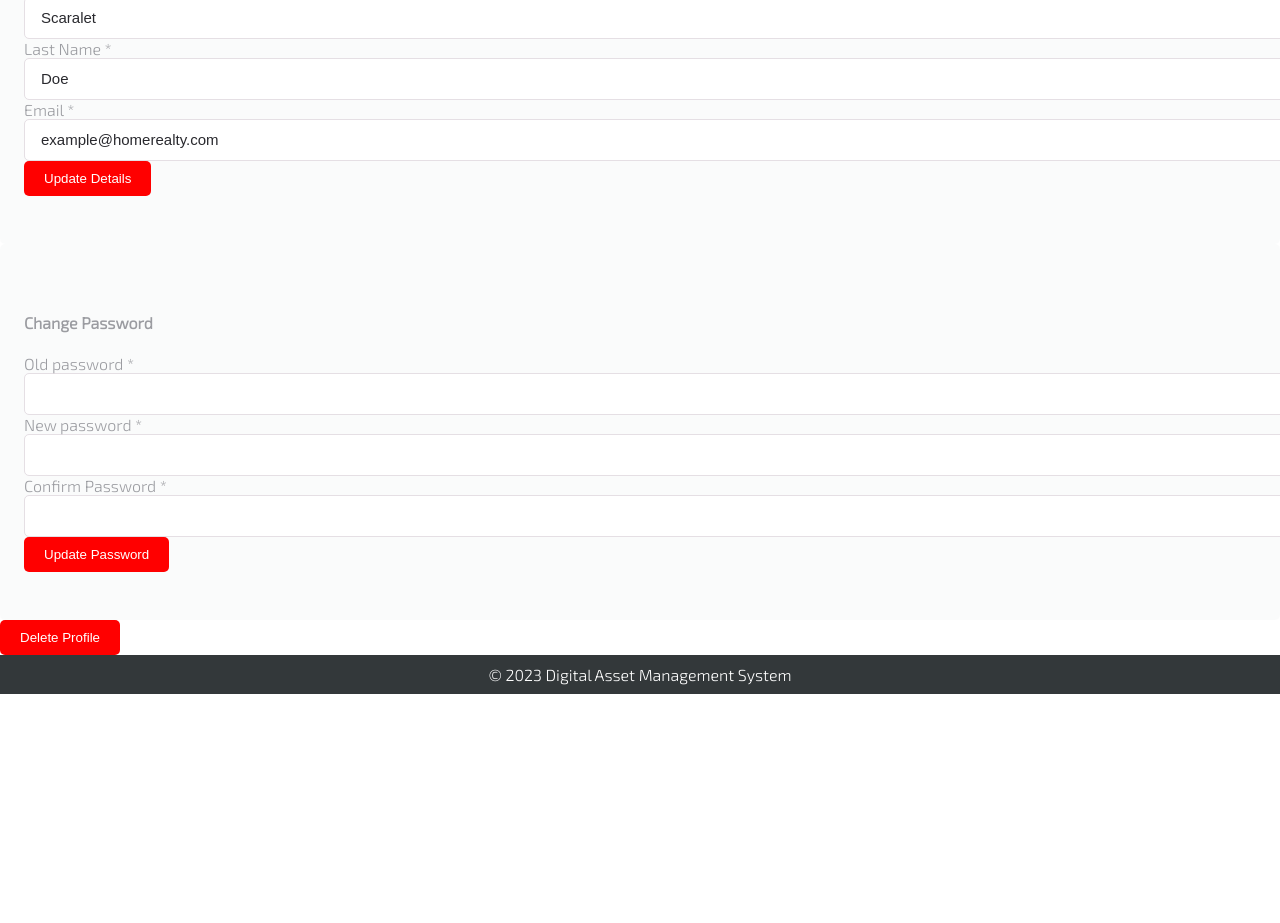
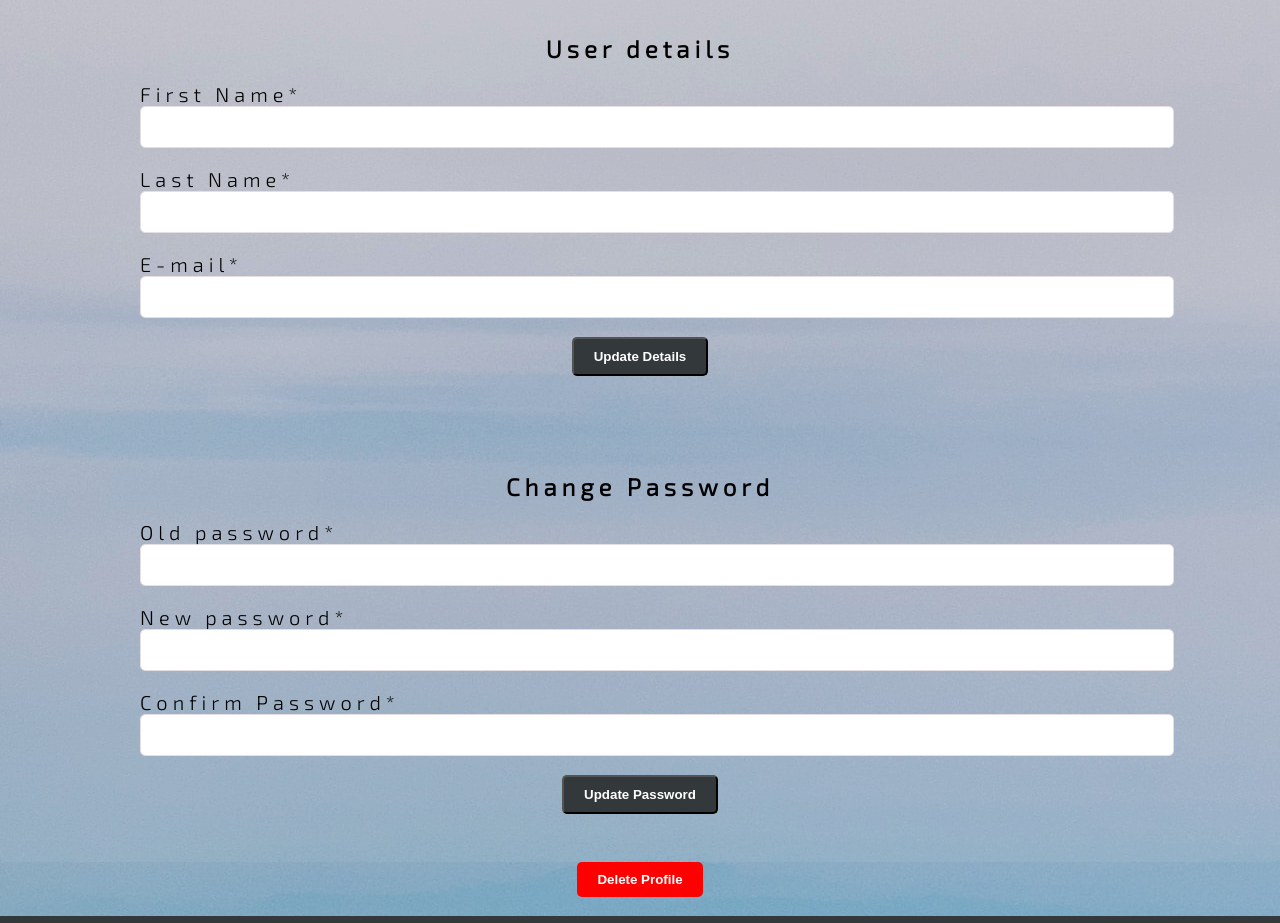
Before and after one commit to JashanpreetSinghp09/Digital-Asset-Management-System, a website: page DAMS_Project/html/profile.html in a window 1280 px wide. Shown: the part 365-1288 px from the top of the page. Before the commit the page ends 1059 px from the top, so only its background shows below. Drawn offline with Linux system fonts and the light colour scheme.

Commit message:
Styling to profile
made some styling to the profile page.

```diff
--- a/DAMS_Project/css/profile.css
+++ b/DAMS_Project/css/profile.css
@@ -1,7 +1,9 @@
-body{margin-top:20px;
-    color: #9b9ca1;
-    }
-    .bg-secondary-soft {
+body {
+    text-align: center;
+    background-image: url('../images/yuriy-kovalev-nN1HSDtKdlw-unsplash.jpg');
+}
+
+.bg-secondary-soft {
         background-color: rgba(208, 212, 217, 0.1) !important;
     }
     .rounded {
@@ -64,3 +66,62 @@ body{margin-top:20px;
         transition: border-color 0.15s ease-in-out, box-shadow 0.15s ease-in-out;
         transition: border-color 0.15s ease-in-out, box-shadow 0.15s ease-in-out, -webkit-box-shadow 0.15s ease-in-out;
     }
+
+    h1, h2, .black-spaced {
+        letter-spacing: 5px;
+        color: black;
+    }
+
+    .main {
+        max-width: 1200px;
+        margin: 0 auto;
+        padding: 20px;
+    }
+
+    .profileimg {
+        width: 140px;
+        height: 110px;
+        border-radius: 50%;
+      }
+
+      .cta-button {
+        display: inline-block;
+        padding: 10px 20px;
+        background-color: #33383a;
+        color: #fff;
+        text-decoration: none;
+        border-radius: 5px;
+        font-weight: bold;
+        transition: background-color 0.3s ease-in-out, color 0.3s ease-in-out;
+    }
+
+    .fields {
+        max-width: 1000px;
+        margin: auto;
+        text-align: left;
+    }
+
+    .h3 {
+        font-size: 20px;
+        letter-spacing: 5px;
+        color: black;
+    }
+
+    .hero2 {
+        background-image: url('../images/yuriy-kovalev-nN1HSDtKdlw-unsplash.jpg');
+        background-size: cover;
+        background-position: center;
+        padding: 100px 0;
+        color: #fff;
+    }
+
+    .cta-button-delete-profile {
+        display: inline-block;
+        padding: 10px 20px;
+        background-color: #ff0000;
+        color: #fff;
+        text-decoration: none;
+        border-radius: 5px;
+        font-weight: bold;
+        transition: background-color 0.3s ease-in-out, color 0.3s ease-in-out;
+    }
--- a/DAMS_Project/html/profile.html
+++ b/DAMS_Project/html/profile.html
@@ -40,10 +40,9 @@
             <div class="row">
                     <div class="col-12">
                         <!-- Page title -->
-                        <div class="my-5">
-                            <h3>My Profile</h3>
-                            <hr>
-                        </div>
+                        <br><br>
+                                <h1>My Profile</h1> <br>
+                                <img src="../images/profileimg.png" class="profileimg" alt="profile_logo" />
                         <!-- Form START -->
                         <form class="file-upload">
                             <div class="row mb-5 gx-5">
@@ -51,26 +50,27 @@
                                 <div class="col-xxl-8 mb-5 mb-xxl-0">
                                     <div class="bg-secondary-soft px-4 py-5 rounded">
                                         <div class="row g-3">
-                                            <h4 class="mb-4 mt-0">User details</h4>
+                                            <h2>User details</h2>
+                                            <br />
                                             <!-- First Name -->
-                                            <div class="col-md-6">
-                                                <label class="form-label" for="newFirstName">First Name *</label>
-                                                <input type="text" id ="newFirstName" class="form-control" placeholder="" aria-label="First name" value="Scaralet">
+                                            <div class="fields">
+                                                <label class="h3" for="newFirstName">First Name*</label>
+                                                <input type="text" id ="newFirstName" class="form-control" placeholder="" aria-label="First name">
                                             </div>
+                                            <br>
                                             <!-- Last name -->
-                                            <div class="col-md-6">
-                                                <label class="form-label" for="newLastName">Last Name *</label>
-                                                <input type="text" id ="newLastName" class="form-control" placeholder="" aria-label="Last name" value="Doe">
+                                            <div class="fields">
+                                                <label class="h3" for="newLastName">Last Name*</label>
+                                                <input type="text" id ="newLastName" class="form-control" placeholder="" aria-label="Last name">
                                             </div>
-
+                                            <br>
                                             <!-- Username/Email -->
-                                            <div class="col-md-6">
-                                                <label for="newEmail" class="form-label">Email *</label>
-                                                <input type="email" class="form-control" id="newEmail" value="example@homerealty.com">
+                                            <div class="fields">
+                                                <label class="h3" for="newEmail">E-mail*</label>
+                                                <input type="email" class="form-control" id="newEmail">
                                             </div>
-                                            <div class="gap-3 d-md-flex justify-content-md-end text-center update_btn">
-                                                <button type="button" class="btn btn-danger btn-lg" onclick="ChangeUserDetails()">Update Details</button>
-                                            </div>
+                                            <br>
+                                            <button type="button" class="cta-button" onclick="ChangeUserDetails()">Update Details</button>
 
                                         </div> <!-- Row END -->
                                     </div>
@@ -83,33 +83,37 @@
                                 <div class="col-xxl-6">
                                     <div class="bg-secondary-soft px-4 py-5 rounded">
                                         <div class="row g-3">
-                                            <h4 class="my-4">Change Password</h4>
+                                            <h2>Change Password</h2>
+                                            <br>
                                             <!-- Old password -->
-                                            <div class="col-md-6">
-                                                <label for="oldPassword" class="form-label">Old password *</label>
+                                            <div class="fields">
+                                                <label class="h3" for="oldPassword" class="form-label">Old password*</label>
                                                 <input type="password" class="form-control" id="oldPassword">
                                             </div>
+                                            <br>
                                             <!-- New password -->
-                                            <div class="col-md-6">
-                                                <label for="newPassword1" class="form-label">New password *</label>
+                                            <div class="fields">
+                                                <label class="h3" for="newPassword1" class="form-label">New password*</label>
                                                 <input type="password" class="form-control" id="newPassword1">
                                             </div>
+                                            <br>
                                             <!-- Confirm password -->
-                                            <div class="col-md-12">
-                                                <label for="confirmPassword1" class="form-label">Confirm Password *</label>
+                                            <div class="fields">
+                                                <label class="h3" for="confirmPassword1" class="form-label">Confirm Password*</label>
                                                 <input type="password" class="form-control" id="confirmPassword1">
                                             </div>
-                                            <div class="gap-3 d-md-flex justify-content-md-end text-center update_btn">
-                                                <button type="button" class="btn btn-danger btn-lg" onclick="UpdatePassword()">Update Password</button>
-                                            </div>
+                                            <br>
+                                            <button type="button"  class="cta-button" onclick="UpdatePassword()">Update Password</button>
+
                                         </div>
                                     </div>
                                 </div>
                             </div> <!-- Row END -->
                             <!-- button -->
                             <div class="gap-3 d-md-flex justify-content-md-end text-center update_btn">
-                                <button type="button" class="btn btn-danger btn-lg">Delete Profile</button>
+                                <button type="button" class="cta-button-delete-profile">Delete Profile</button>
                             </div>
+                            <br>
                         </form> <!-- Form END -->
                     </div>
                 </div>
```
Also changed, not shown: DAMS_Project/images/profileimg.png (added).
